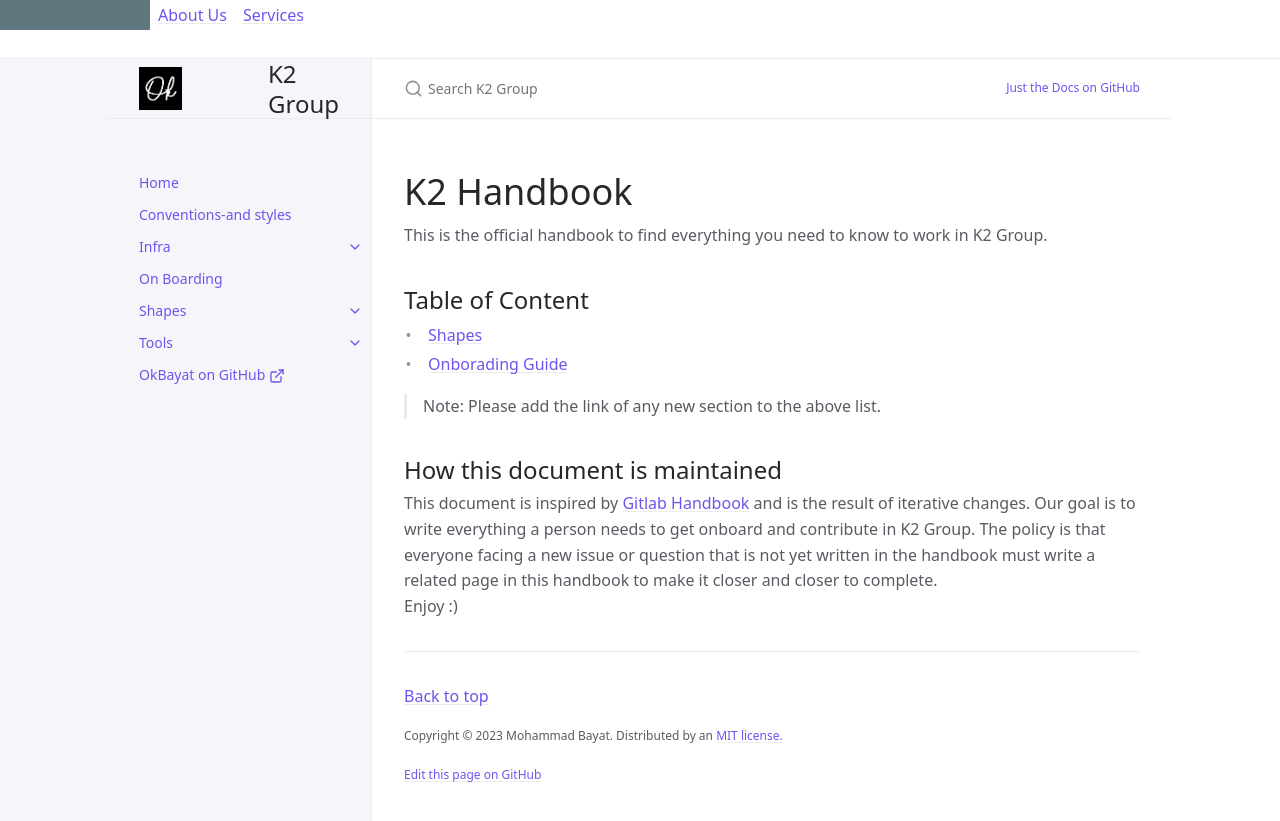
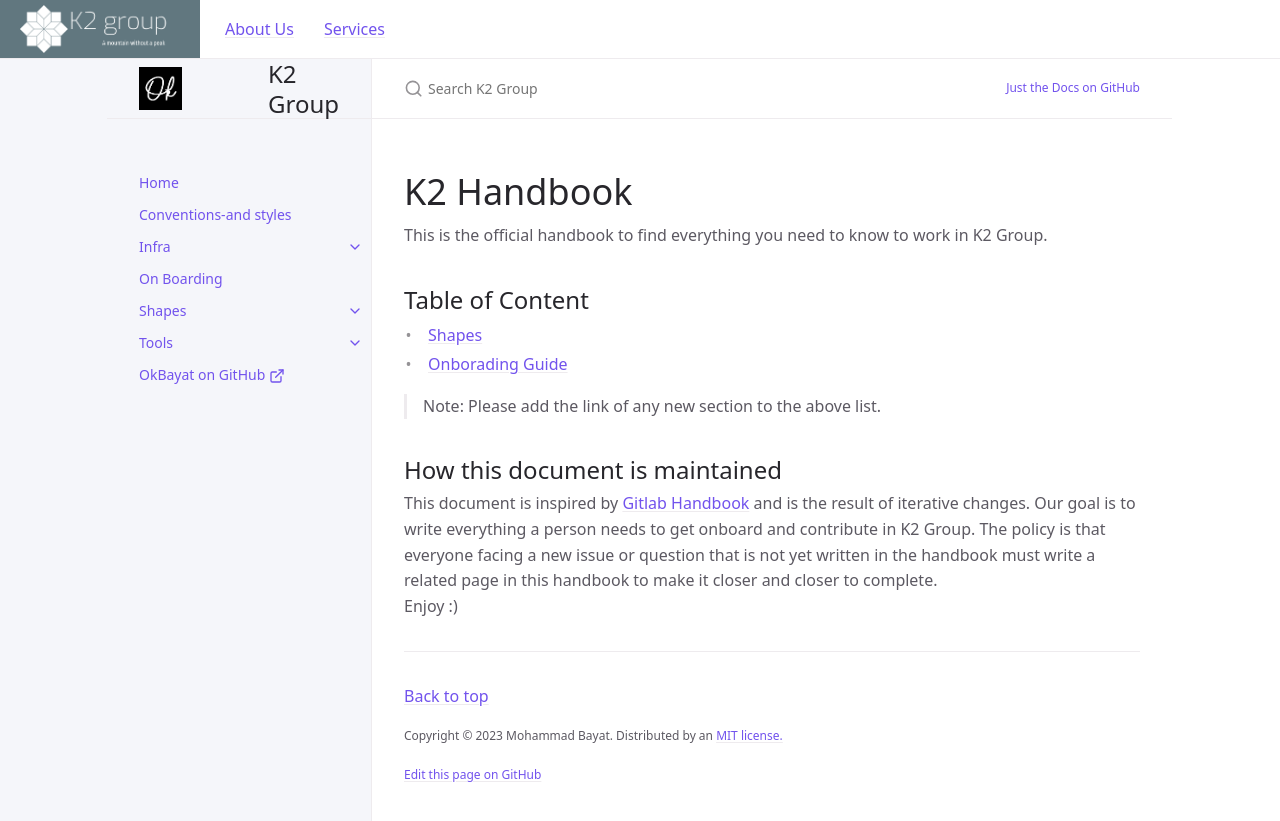
Before and after one commit to K2-Groups/k2-groups.github.io, a Jekyll site: the page built from index.md, in a window 1280 px wide. Shown: the top 821 px of the page. Built offline with Jekyll 4.4.1, drawn with Linux system fonts in a browser that asks for light colours; cached includes are drawn as plain includes.

Commit message:
Add home_header logo

```diff
--- a/_sass/custom/home_header.scss
+++ b/_sass/custom/home_header.scss
@@ -12,18 +12,21 @@
       display: flex;
       width: 100%;
       align-items: stretch;
+      height: 100%;
     }
 
     .navbar-logo {
-      width: 150px;
+      width: 200px;
       background-color: #61777f;
-      background-image: url("./assets/images/k2-group-logo.png");
+      background-image: url("/assets/images/k2-group-logo.png");
       background-repeat: no-repeat;
       background-size: 80%;
       background-position: center;
     }
 
     .navbar-left {
+      margin: 0 10px;
+
       > ul {
         display: flex;
         align-items: center;
@@ -33,7 +36,7 @@
         margin: 0;
 
         li {
-          padding: 0 8px;
+          padding: 0 15px;
         }
       }
     }
```
